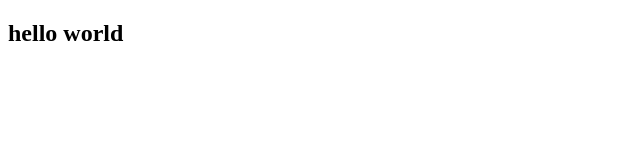
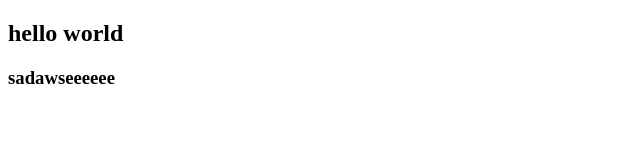
Before and after one commit to ma-im/testDemo, a plain HTML site: page index.html in a window 1280 px wide. Shown: the whole page, without its empty margins (0-640 px from the left). Drawn offline with Linux system fonts and the light colour scheme.

Commit message:
第二次

```diff
--- a/index.html
+++ b/index.html
@@ -7,5 +7,8 @@
 </head>
 <body>
     <h2>hello world</h2>
+    <h3>
+        sadawseeeeee
+    </h3>
 </body>
 </html>
```
